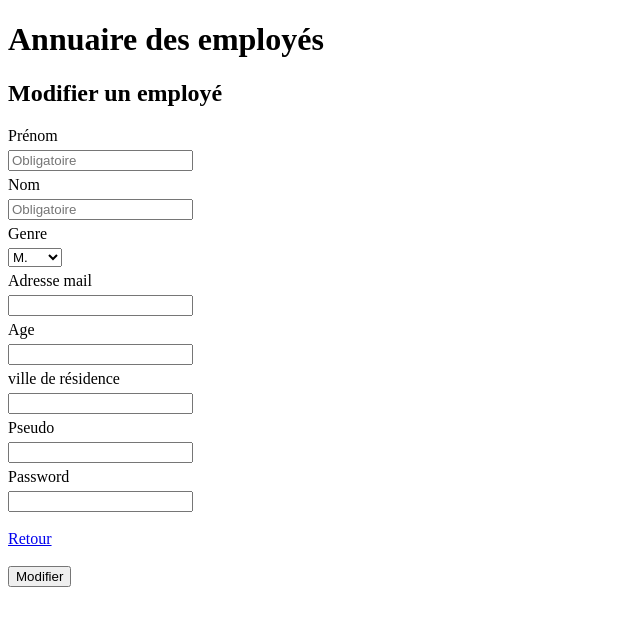
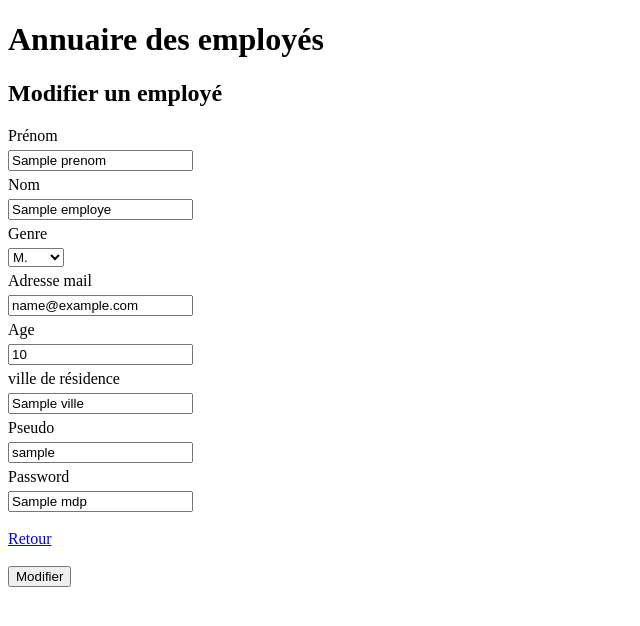
Before and after one commit to ValBenard/fromage, a PHP site: template Annuaire_Etd_poo/view/employe/edit.php in a window 1280 px wide. Shown: the top 626 px of the page, without its empty margins (0-640 px from the left). Run offline with PHP 8.4, Linux system fonts and the light colour scheme; the template is opened without the code that fills it: most values are stand-ins (such as "Sample title", 1, 10 or a date in 2020); data that the repository does not hold is empty.

Commit message:
Add files via upload

```diff
--- a/Annuaire_Etd_poo/model/employe.php
+++ b/Annuaire_Etd_poo/model/employe.php
@@ -25,9 +25,9 @@ class employe extends ConnexionDB  {
 	public function edit($empl,$id)
 	{
 		$sql = $this->cnx->prepare("UPDATE employes
-                                    SET prenom=?,nom=?,email=?,age=?,ville=?,genre=?,username=?,mdp=?,typec=?
+                                    SET prenom=?,nom=?,email=?,age=?,ville=?,genre=?,username=?,mdp=?
                                     WHERE id=?");
-        $sql->execute( array($empl['prenom'],$empl['nom'],$empl['email'],$empl['age'],$empl['ville'],$empl['genre'],$empl['username'],$empl['mdp'],$empl['typec'],$id) );
+        $sql->execute( array($empl['prenom'],$empl['nom'],$empl['email'],$empl['age'],$empl['ville'],$empl['genre'],$empl['username'],$empl['mdp'],$id) );
 		return $sql->rowCount();
 	}
 
--- a/Annuaire_Etd_poo/view/employe/add.php
+++ b/Annuaire_Etd_poo/view/employe/add.php
@@ -7,8 +7,8 @@
     <input type="text" name="prenom" id="prenom"><br>
     <SELECT name="genre" size="1">
     <OPTION>M.
-    <OPTION>Md.
-    <OPTION>Mdlle
+    <OPTION>Mme.
+    <OPTION>Mlle
     </SELECT>
     <label for="nom">Nom</label><br>
     <input type="text" name="nom" id="nom"><br>
--- a/Annuaire_Etd_poo/view/employe/edit.php
+++ b/Annuaire_Etd_poo/view/employe/edit.php
@@ -4,25 +4,25 @@
 
     <form action="?ctrl=employe&mth=edit&id=<?php echo $employe['id']?>" method="post">
         <label for="prenom">Prénom</label>
-        <input placeholder="Obligatoire" type="text" name="prenom" id="prenom" required>
+        <input placeholder="Obligatoire" type="text" name="prenom" id="prenom" value="<?php echo $employe['prenom']?>" required>
         <label for="nom">Nom</label>
-        <input placeholder="Obligatoire" type="text" name="nom" id="nom" required>
+        <input placeholder="Obligatoire" type="text" name="nom" id="nom" value="<?php echo $employe['nom']?>" required>
         <label for="genre">Genre</label>
-        <SELECT name="genre" size="1">
+        <SELECT name="genre" size="1" id="genre">
         <OPTION>M.
-        <OPTION>Md.
-        <OPTION>Mdlle
+        <OPTION>Mme.
+        <OPTION>Mlle
         </SELECT>
         <label for="email">Adresse mail</label>
-        <input type="text" name="email" id="email" >
+        <input type="text" name="email" id="email" value="<?php echo $employe['email']?>">
         <label for="age">Age</label>
-        <input type="text" name="age" id="age">
+        <input type="text" name="age" id="age" value="<?php echo $employe['age']?>">
         <label for="ville">ville de résidence</label>
-        <input type="text" name="ville" id="ville">
+        <input type="text" name="ville" id="ville" value="<?php echo $employe['ville']?>">
         <label for="username">Pseudo</label>
-        <input type="text" name="username" id="username">
+        <input type="text" name="username" id="username" value="<?php echo $employe['username']?>">
         <label for="mdp">Password</label>
-        <input type="text" name="mdp" id="mdp">
+        <input type="text" name="mdp" id="mdp" value="<?php echo $employe['mdp']?>">
         <!-- <label for="type de compte">Type de compte (actuellement
         <?php /* if ($type == 0) : ?>
             <?php echo "Basique)"; ?>
```
Also changed, not shown: Annuaire_Etd_poo/controller/EmployeController.php (+4 -3 lines), 2 other files.
